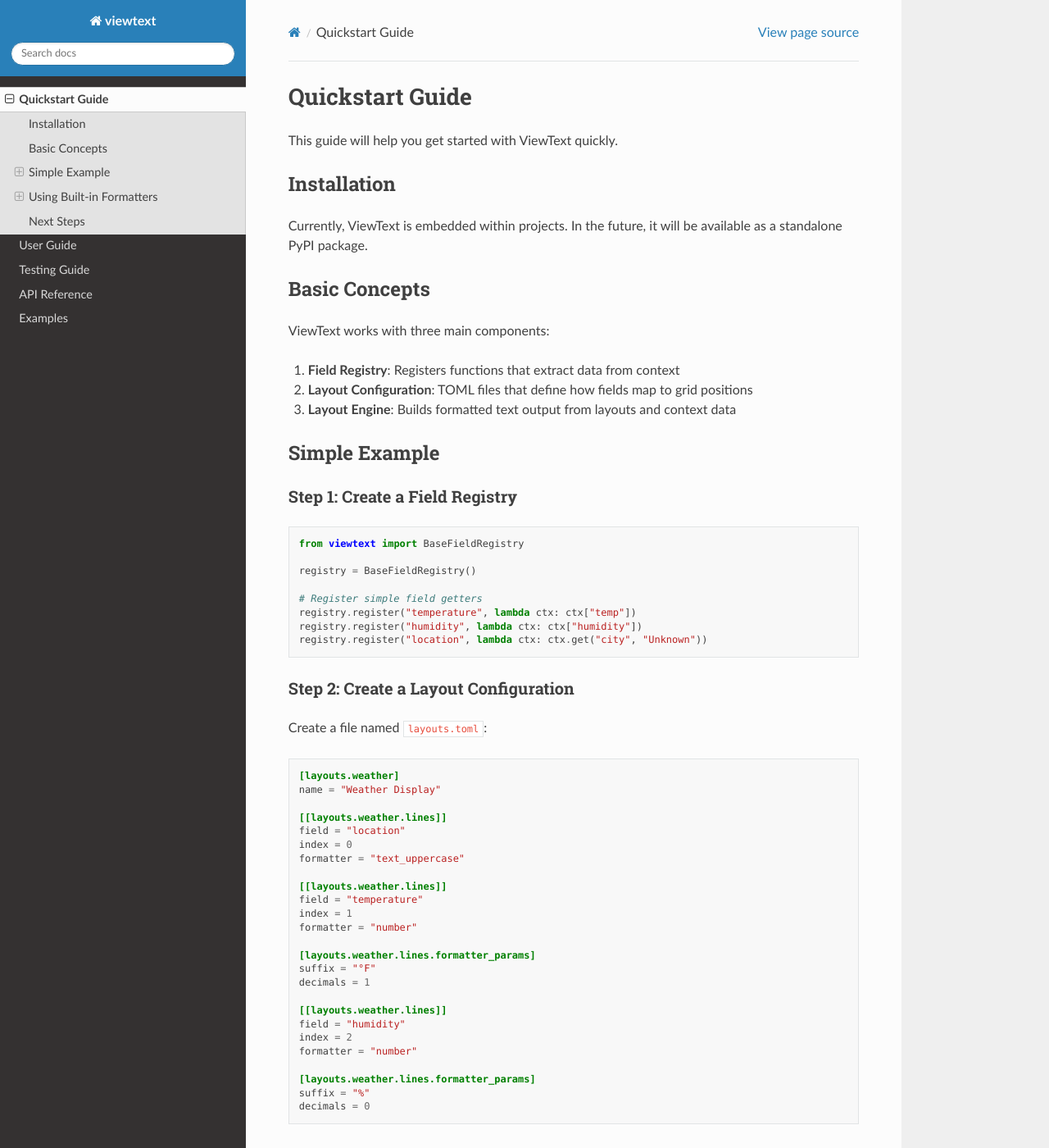
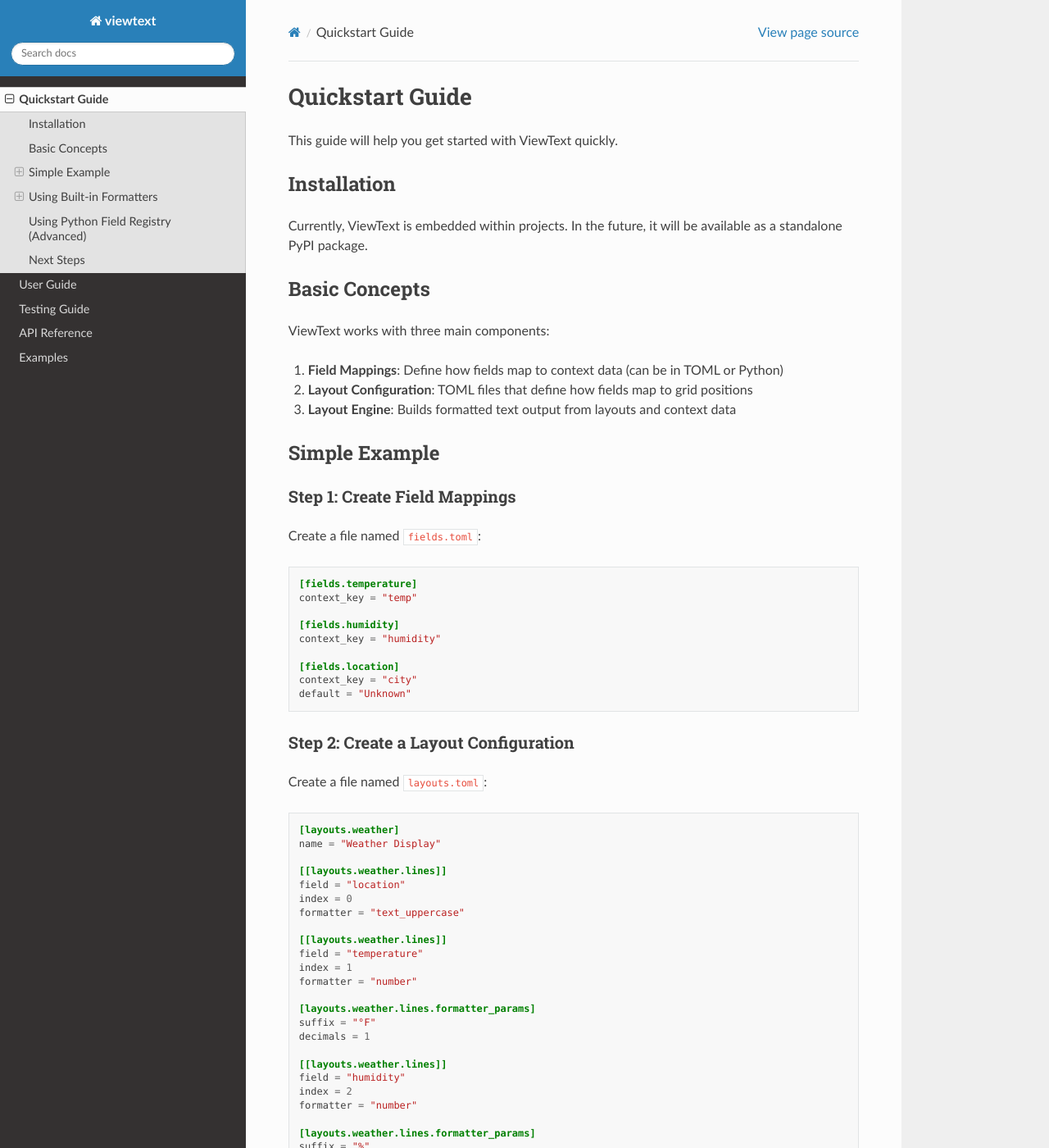
Before and after one commit to holgern/viewtext, a Sphinx documentation site: the page built from docs/quickstart.rst, in a window 1280 px wide and 1400 px high. Shown: the whole window at 82% size. Built offline with Sphinx 7.4.7 and the Read the Docs theme 3.1.0, drawn with Linux system fonts in a browser that asks for light colours; some of the changed text lies outside the part shown.

Commit message:
doc: improve quickstart

```diff
--- a/docs/quickstart.rst
+++ b/docs/quickstart.rst
@@ -14,26 +14,29 @@ Basic Concepts
 
 ViewText works with three main components:
 
-1. **Field Registry**: Registers functions that extract data from context
+1. **Field Mappings**: Define how fields map to context data (can be in TOML or Python)
 2. **Layout Configuration**: TOML files that define how fields map to grid positions
 3. **Layout Engine**: Builds formatted text output from layouts and context data
 
 Simple Example
 --------------
 
-Step 1: Create a Field Registry
-~~~~~~~~~~~~~~~~~~~~~~~~~~~~~~~~
+Step 1: Create Field Mappings
+~~~~~~~~~~~~~~~~~~~~~~~~~~~~~~
 
-.. code-block:: python
+Create a file named ``fields.toml``:
 
-    from viewtext import BaseFieldRegistry
+.. code-block:: toml
 
-    registry = BaseFieldRegistry()
+    [fields.temperature]
+    context_key = "temp"
 
-    # Register simple field getters
-    registry.register("temperature", lambda ctx: ctx["temp"])
-    registry.register("humidity", lambda ctx: ctx["humidity"])
-    registry.register("location", lambda ctx: ctx.get("city", "Unknown"))
+    [fields.humidity]
+    context_key = "humidity"
+
+    [fields.location]
+    context_key = "city"
+    default = "Unknown"
 
 Step 2: Create a Layout Configuration
 ~~~~~~~~~~~~~~~~~~~~~~~~~~~~~~~~~~~~~~
@@ -75,12 +78,13 @@ Step 3: Build the Layout
 
     from viewtext import LayoutEngine, LayoutLoader
 
-    # Load the layout
-    loader = LayoutLoader("layouts.toml")
+    # Load the layout and field mappings
+    loader = LayoutLoader("layouts.toml", fields_path="fields.toml")
+    config = loader.load()
     layout = loader.get_layout("weather")
 
-    # Create the engine
-    engine = LayoutEngine(field_registry=registry)
+    # Create the engine with field mappings from config
+    engine = LayoutEngine(field_mappings=config.fields)
 
     # Build the output
     context = {
@@ -132,6 +136,26 @@ Date/Time Formatters
     # datetime - Format timestamps and datetime objects
     # relative_time - Format as relative time (e.g., "5m ago")
 
+Using Python Field Registry (Advanced)
+---------------------------------------
+
+For more complex field logic, you can use Python's ``BaseFieldRegistry`` instead of TOML:
+
+.. code-block:: python
+
+    from viewtext import BaseFieldRegistry
+
+    registry = BaseFieldRegistry()
+
+    # Register custom field getters with complex logic
+    registry.register("temperature", lambda ctx: ctx["temp"])
+    registry.register("status", lambda ctx: "Hot" if ctx["temp"] > 80 else "Cool")
+
+    # Use the registry with the engine
+    engine = LayoutEngine(field_registry=registry)
+
+See the :doc:`user_guide` for more details on when to use each approach.
+
 Next Steps
 ----------
 
```
